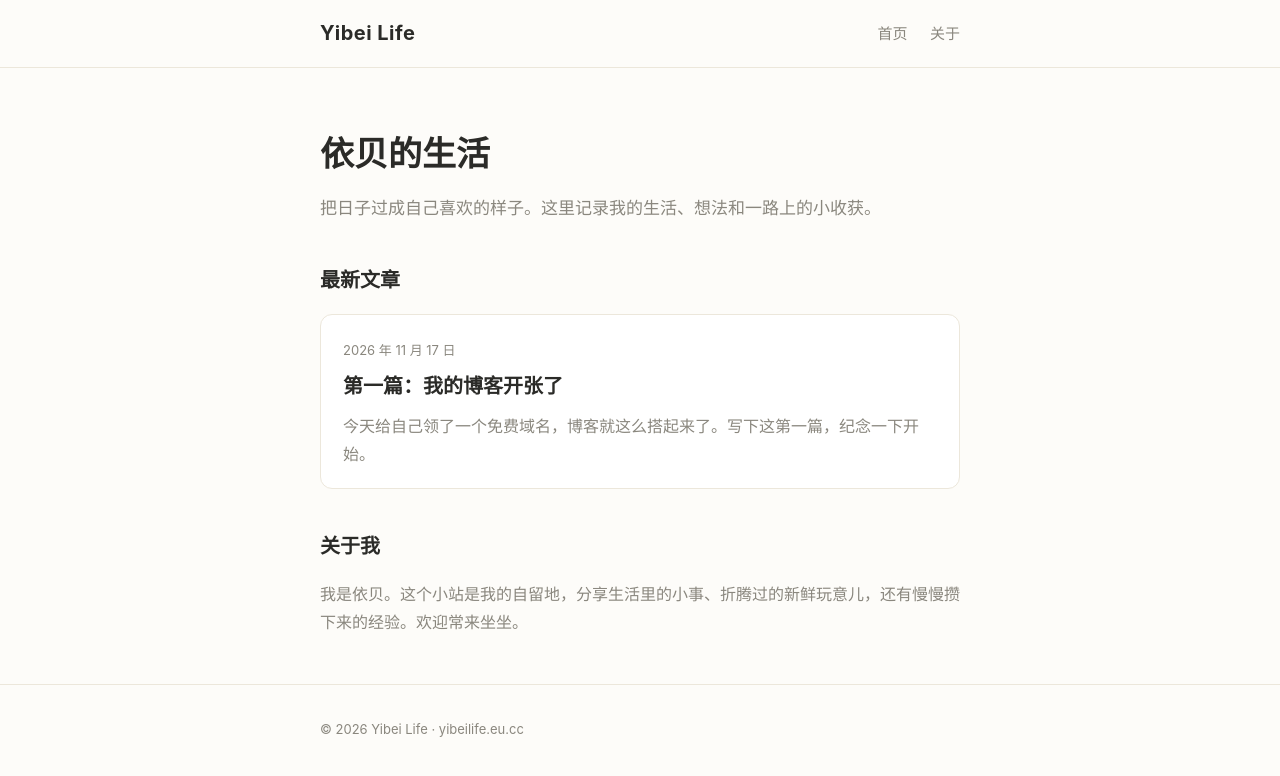
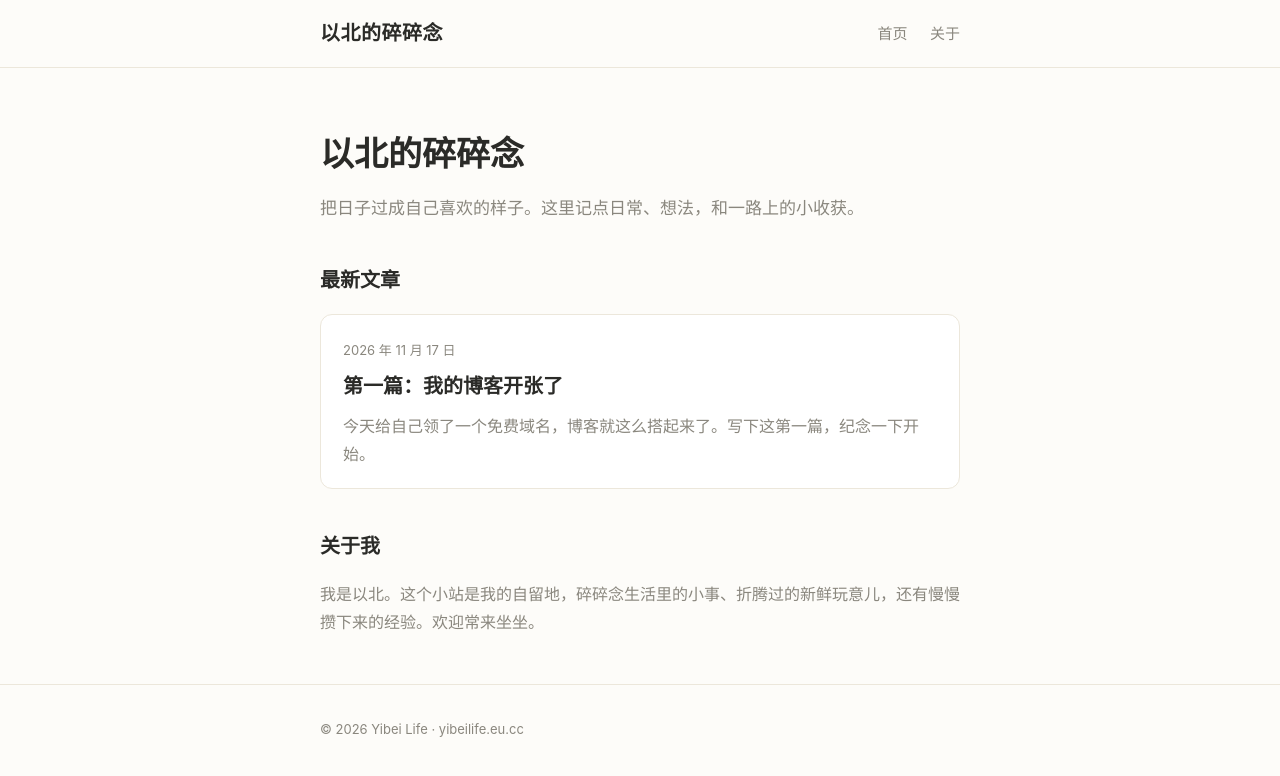
Before and after one commit to yibei465/yibei465.github.io, a plain HTML site: page index.html in a window 1280 px wide. Drawn offline with Linux system fonts and the light colour scheme.

Commit message:
Rename blog to 以北的碎碎念

```diff
--- a/index.html
+++ b/index.html
@@ -3,14 +3,14 @@
 <head>
 <meta charset="UTF-8">
 <meta name="viewport" content="width=device-width, initial-scale=1.0">
-<title>Yibei Life · 依贝的生活</title>
-<meta name="description" content="依贝的生活分享博客，记录日常、想法和成长。">
+<title>以北的碎碎念 · Yibei Life</title>
+<meta name="description" content="以北的碎碎念，记录日常、想法和一路上的小收获。">
 <link rel="stylesheet" href="assets/style.css">
 </head>
 <body>
 <header class="site-header">
   <div class="wrap">
-    <a class="logo" href="index.html">Yibei&nbsp;Life</a>
+    <a class="logo" href="index.html">以北的碎碎念</a>
     <nav>
       <a href="index.html">首页</a>
       <a href="#about">关于</a>
@@ -20,8 +20,8 @@
 
 <main class="wrap">
   <section class="hero">
-    <h1>依贝的生活</h1>
-    <p>把日子过成自己喜欢的样子。这里记录我的生活、想法和一路上的小收获。</p>
+    <h1>以北的碎碎念</h1>
+    <p>把日子过成自己喜欢的样子。这里记点日常、想法，和一路上的小收获。</p>
   </section>
 
   <section class="post-list">
@@ -35,7 +35,7 @@
 
   <section id="about" class="about">
     <h2>关于我</h2>
-    <p>我是依贝。这个小站是我的自留地，分享生活里的小事、折腾过的新鲜玩意儿，还有慢慢攒下来的经验。欢迎常来坐坐。</p>
+    <p>我是以北。这个小站是我的自留地，碎碎念生活里的小事、折腾过的新鲜玩意儿，还有慢慢攒下来的经验。欢迎常来坐坐。</p>
   </section>
 </main>
 
```
Also changed, not shown: posts/hello.html (+3 -3 lines), 1 other file.
